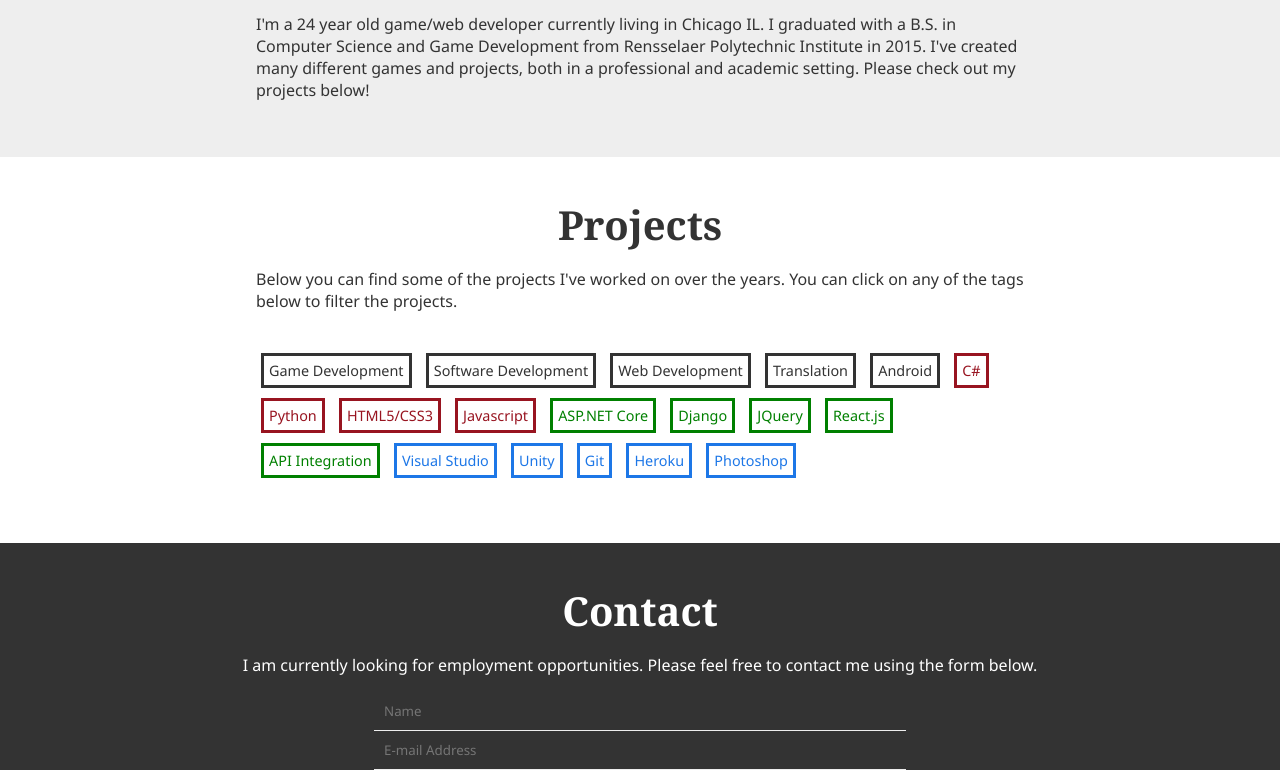
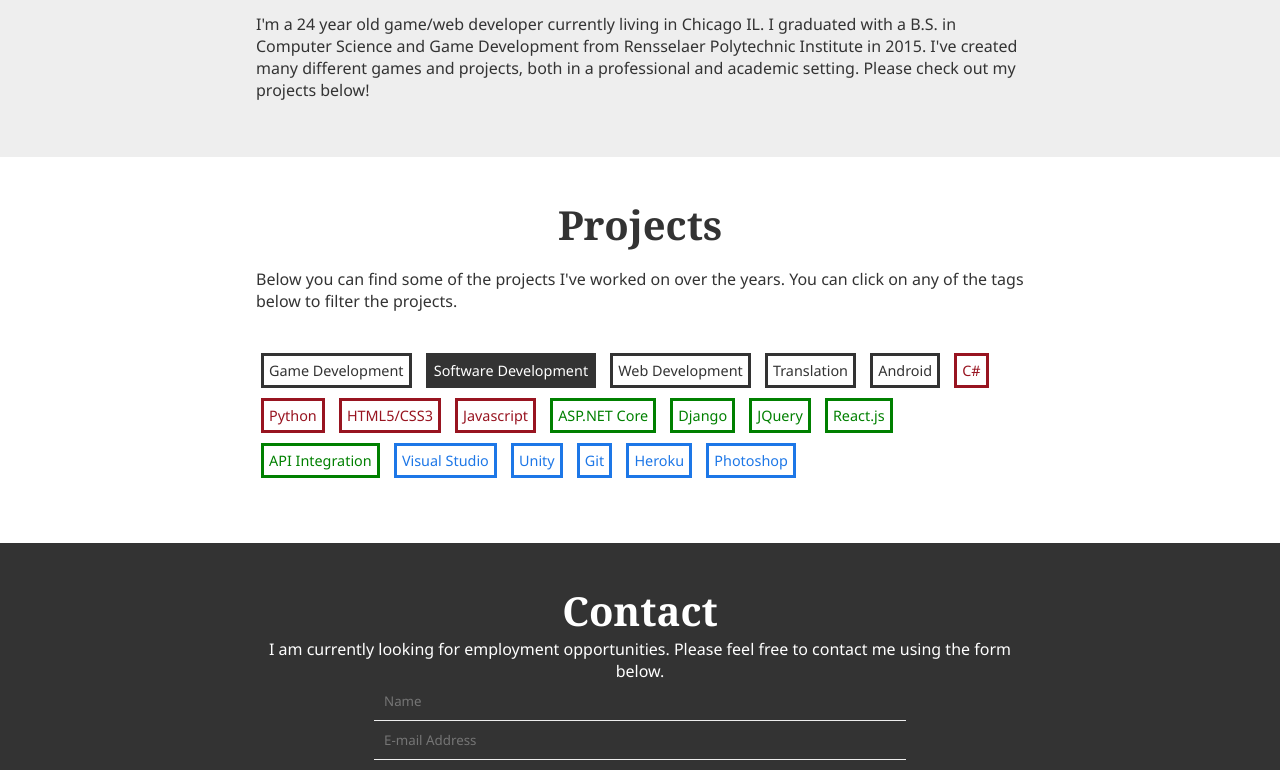
Before and after one commit to jump4r/jump4r.github.io, a plain HTML site: page index.html in a window 1280 px wide. Both pictures are taken after a click on the element "Software Development". Shown: the part 898-1668 px from the top of the page. Drawn offline with Linux system fonts and the light colour scheme.

Commit message:
add color indication for new filtering

```diff
--- a/index.html
+++ b/index.html
@@ -183,7 +183,7 @@
         </div>
         <div id='contact-page' class='section bg3'>
             <h2 class='section-title center'>Contact</h2>
-            <p class='center'>I am currently looking for employment opportunities. Please feel free to contact me using the form below.</p>
+            <p class='center section-content'>I am currently looking for employment opportunities. Please feel free to contact me using the form below.</p>
             <form id='contact-form' action="mailto:someone@example.com" method="POST" enctype="text/plain">
                 <input class='contact-name' type='text' name='name' placeholder='Name'/>
                 <input class='contact-email' type='text' name='email' placeholder='E-mail Address'/>
--- a/script.js
+++ b/script.js
@@ -7,7 +7,6 @@ document.addEventListener('DOMContentLoaded', _ => {
     projects = document.querySelectorAll(".project-wrapper");
 
     var filterElements = document.querySelectorAll(".filter-element");
-    console.log(filterElements.length);
     for (let i = 0; i < filterElements.length; i++) {
         filterElements[i].addEventListener('click', function(event) {
             filter(event);
@@ -50,9 +49,8 @@ function filter() {
         query.push(searchText);
     }
 
-    console.log(query);
+    let projectsToDisplay = []; // A parrallel array running along the 'projects' array to show which ones to display
 
-    let projectsToDisplay = []; // A parrallel array running along the 'projects' array to show which ones to display
     for (let i = 0; i < projects.length; i++) {
         projectsToDisplay.push(true);
     }
@@ -75,7 +73,12 @@ function filter() {
         }
     }
 
-    // Background colors
+    console.log(query);
+
+    // Inverse Button Background Colors
+    invertColors(targetElement);
+
+    // Alternate between two project background colors for display
     let white = false;
 
     for (let i = 0; i < projects.length; i++) {
@@ -98,6 +101,15 @@ function filter() {
     }
 }
 
+// True for 'on', False for 'off'
+function invertColors(element) {
+    let newTextColor = window.getComputedStyle(element, null).getPropertyValue('background-color');
+    let newBackgroundColor = window.getComputedStyle(element, null).getPropertyValue('color');
+
+    element.style.backgroundColor = newBackgroundColor;
+    element.style.color = newTextColor;
+}
+
 function arrayContains(needle, arrhaystack)
 {
     return (arrhaystack.indexOf(needle) > -1);
--- a/style.css
+++ b/style.css
@@ -218,6 +218,14 @@ form {
     margin-top: 10px;
 }
 
+.filter-element:hover {
+    cursor: pointer;
+}
+
+.filter-element {
+    background-color: white; /* Needed to fix a js bug */
+}
+
 .project-link {
     color: white;
     border-color: #333;
@@ -226,7 +234,7 @@ form {
 
 .type {
     color: #333;
-    border-color: 333;
+    border-color: #333;
 }
 
 .language {
@@ -237,11 +245,11 @@ form {
 .framework {
     color: green;
     border-color: green;
+
 }
 
 .tool {
     color: #1d77e7;
-    border-color: #1d77e7;
 }
 
 /******************************************************
```
